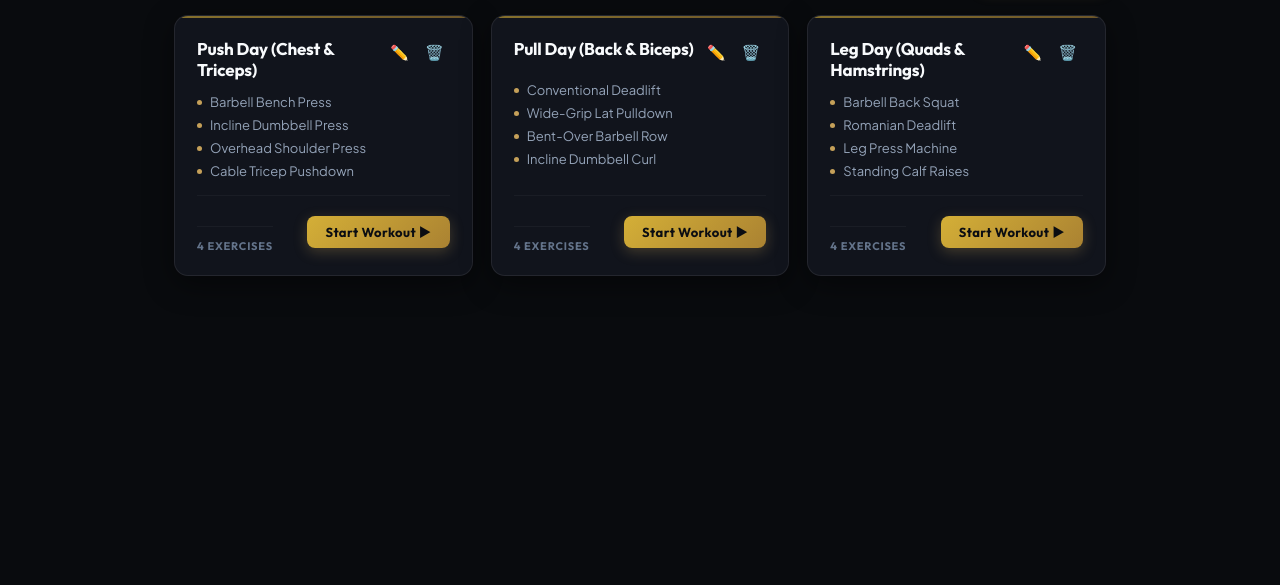
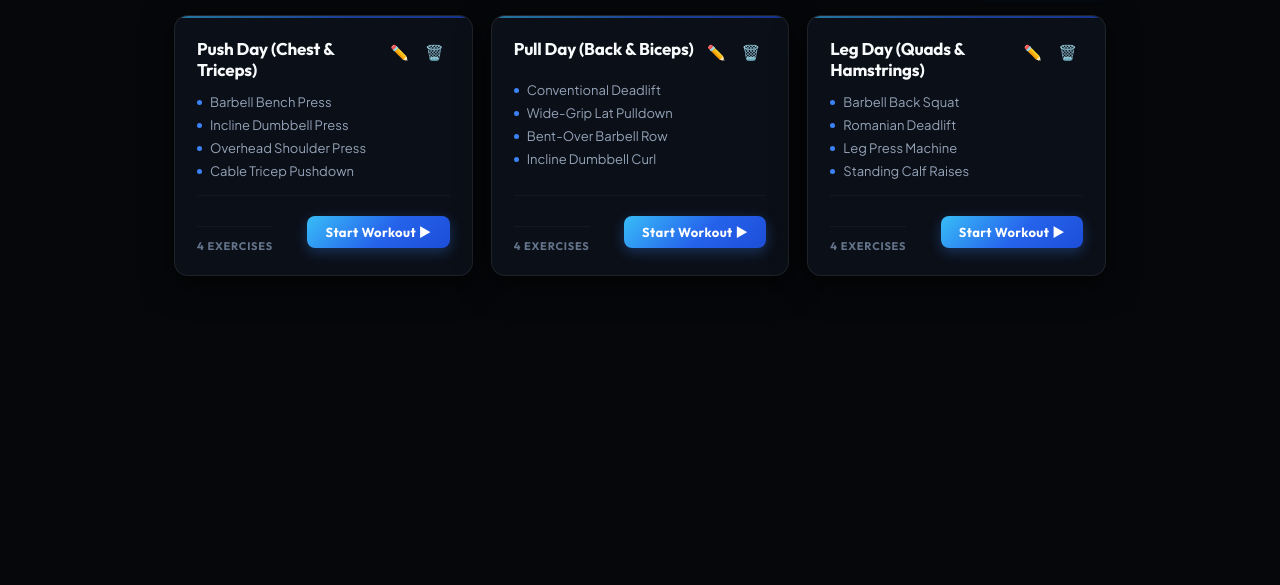
Before and after one commit to MiKecantdothis/plates, a plain HTML site: page index.html in a window 1280 px wide. Shown: the part 215-800 px from the top of the page. Drawn offline with Linux system fonts and the light colour scheme.

Commit message:
feat: switch color theme to deep pitch black + electric cobalt blue palette

```diff
--- a/app.js
+++ b/app.js
@@ -290,7 +290,7 @@
     document.documentElement.setAttribute('data-theme', theme);
     localStorage.setItem('plates_theme', theme);
     if (metaThemeColor) {
-      metaThemeColor.setAttribute('content', theme === 'light' ? '#f5f7fb' : '#090b0e');
+      metaThemeColor.setAttribute('content', theme === 'light' ? '#f0f4f9' : '#05070a');
     }
   }
 
--- a/index.css
+++ b/index.css
@@ -1,25 +1,25 @@
 /* ============================================
-   Plates — Luxury Athletic Design System
+   Plates — Deep Black & Blue Luxury Design System
    ============================================ */
 
 /* ── Theme Variables ── */
 :root {
   --theme:           dark;
 
-  /* Background layers (Deep obsidian & charcoal) */
-  --bg-base:         #090b0e;
-  --bg-surface:      #11141c;
-  --bg-elevated:     #181c26;
-  --bg-hover:        #212634;
-  --bg-active:       #2a3042;
-
-  /* Classy metallic & bronze/gold accents */
-  --accent:          #c5a059;
-  --accent-light:    #dfc17b;
-  --accent-dark:     #9a7837;
-  --accent-glow:     rgba(197, 160, 89, 0.28);
-  --accent-gradient: linear-gradient(135deg, #d4af37 0%, #aa8232 100%);
-  --accent-subtle:   rgba(197, 160, 89, 0.1);
+  /* Background layers (Ultra-deep obsidian black) */
+  --bg-base:         #05070a;
+  --bg-surface:      #0b0f17;
+  --bg-elevated:     #111723;
+  --bg-hover:        #192234;
+  --bg-active:       #212c44;
+
+  /* Electric Cobalt & Cyan-Blue accents */
+  --accent:          #3b82f6;
+  --accent-light:    #60a5fa;
+  --accent-dark:     #1d4ed8;
+  --accent-glow:     rgba(59, 130, 246, 0.32);
+  --accent-gradient: linear-gradient(135deg, #38bdf8 0%, #2563eb 55%, #1d4ed8 100%);
+  --accent-subtle:   rgba(59, 130, 246, 0.12);
 
   /* Status & Functional colors */
   --green:           #10b981;
@@ -36,15 +36,15 @@
   /* Borders & Glassmorphism */
   --border:          rgba(255, 255, 255, 0.08);
   --border-subtle:   rgba(255, 255, 255, 0.04);
-  --border-accent:   rgba(197, 160, 89, 0.35);
+  --border-accent:   rgba(59, 130, 246, 0.38);
 
   /* Shadows */
-  --shadow-sm:       0 2px 8px rgba(0, 0, 0, 0.3);
-  --shadow-card:     0 8px 30px rgba(0, 0, 0, 0.45);
+  --shadow-sm:       0 2px 8px rgba(0, 0, 0, 0.4);
+  --shadow-card:     0 8px 32px rgba(0, 0, 0, 0.65);
   --shadow-glow:     0 0 24px var(--accent-glow);
-  --header-bg:       rgba(9, 11, 14, 0.82);
-  --modal-bg:        #12151e;
-  --modal-backdrop:  rgba(0, 0, 0, 0.75);
+  --header-bg:       rgba(5, 7, 10, 0.85);
+  --modal-bg:        #0b0f17;
+  --modal-backdrop:  rgba(0, 0, 0, 0.8);
 
   /* Fonts & Geometry */
   --font-display:    'Outfit', system-ui, -apple-system, sans-serif;
@@ -62,20 +62,20 @@
 [data-theme="light"] {
   --theme:           light;
 
-  /* Background layers (Refined alabaster & porcelain) */
-  --bg-base:         #f5f7fb;
+  /* Background layers (Icy porcelain white & soft blue-grey) */
+  --bg-base:         #f0f4f9;
   --bg-surface:      #ffffff;
-  --bg-elevated:     #edf1f7;
-  --bg-hover:        #e2e7f0;
-  --bg-active:       #cbd5e1;
-
-  /* Rich high-contrast metallic bronze */
-  --accent:          #9e772d;
-  --accent-light:    #b88e3c;
-  --accent-dark:     #7c5c1e;
-  --accent-glow:     rgba(158, 119, 45, 0.2);
-  --accent-gradient: linear-gradient(135deg, #b88e3c 0%, #8c6620 100%);
-  --accent-subtle:   rgba(158, 119, 45, 0.08);
+  --bg-elevated:     #e4ecf7;
+  --bg-hover:        #d6e3f3;
+  --bg-active:       #c4d5ed;
+
+  /* Rich Royal Navy & Electric Blue */
+  --accent:          #2563eb;
+  --accent-light:    #1d4ed8;
+  --accent-dark:     #1e40af;
+  --accent-glow:     rgba(37, 99, 235, 0.22);
+  --accent-gradient: linear-gradient(135deg, #3b82f6 0%, #1d4ed8 100%);
+  --accent-subtle:   rgba(37, 99, 235, 0.08);
 
   /* Status colors */
   --green:           #059669;
@@ -92,13 +92,13 @@
   /* Borders & Glassmorphism */
   --border:          rgba(15, 23, 42, 0.08);
   --border-subtle:   rgba(15, 23, 42, 0.04);
-  --border-accent:   rgba(158, 119, 45, 0.35);
+  --border-accent:   rgba(37, 99, 235, 0.32);
 
   /* Shadows */
   --shadow-sm:       0 2px 6px rgba(15, 23, 42, 0.04);
   --shadow-card:     0 8px 24px rgba(15, 23, 42, 0.06), 0 1px 3px rgba(15, 23, 42, 0.04);
   --shadow-glow:     0 0 20px var(--accent-glow);
-  --header-bg:       rgba(245, 247, 251, 0.88);
+  --header-bg:       rgba(240, 244, 249, 0.88);
   --modal-bg:        #ffffff;
   --modal-backdrop:  rgba(15, 23, 42, 0.45);
 }
@@ -398,7 +398,7 @@ body {
 
 .btn-primary {
   background: var(--accent-gradient);
-  color: #0b0d12;
+  color: #ffffff;
   font-weight: 700;
   box-shadow: 0 4px 14px var(--accent-glow);
 }
@@ -1378,7 +1378,7 @@ body {
 
 .shopping-checkbox.checked::after {
   content: '✓';
-  color: #0b0d12;
+  color: #ffffff;
   font-size: 13px;
   font-weight: 800;
 }
--- a/index.html
+++ b/index.html
@@ -4,7 +4,7 @@
   <meta charset="UTF-8" />
   <meta name="viewport" content="width=device-width, initial-scale=1.0" />
   <meta name="description" content="Track workouts, rest periods, and nutrition shopping lists — all in one sleek gym companion app." />
-  <meta name="theme-color" content="#0a0c10" id="meta-theme-color" />
+  <meta name="theme-color" content="#05070a" id="meta-theme-color" />
   <meta name="apple-mobile-web-app-capable" content="yes" />
   <meta name="apple-mobile-web-app-status-bar-style" content="black-translucent" />
   <meta name="apple-mobile-web-app-title" content="Plates" />
--- a/sw.js
+++ b/sw.js
@@ -1,5 +1,5 @@
 // Plates Service Worker — offline support
-const CACHE_NAME = 'plates-v4';
+const CACHE_NAME = 'plates-v5';
 const ASSETS = [
   './',
   './index.html',
```
Also changed, not shown: manifest.json.
